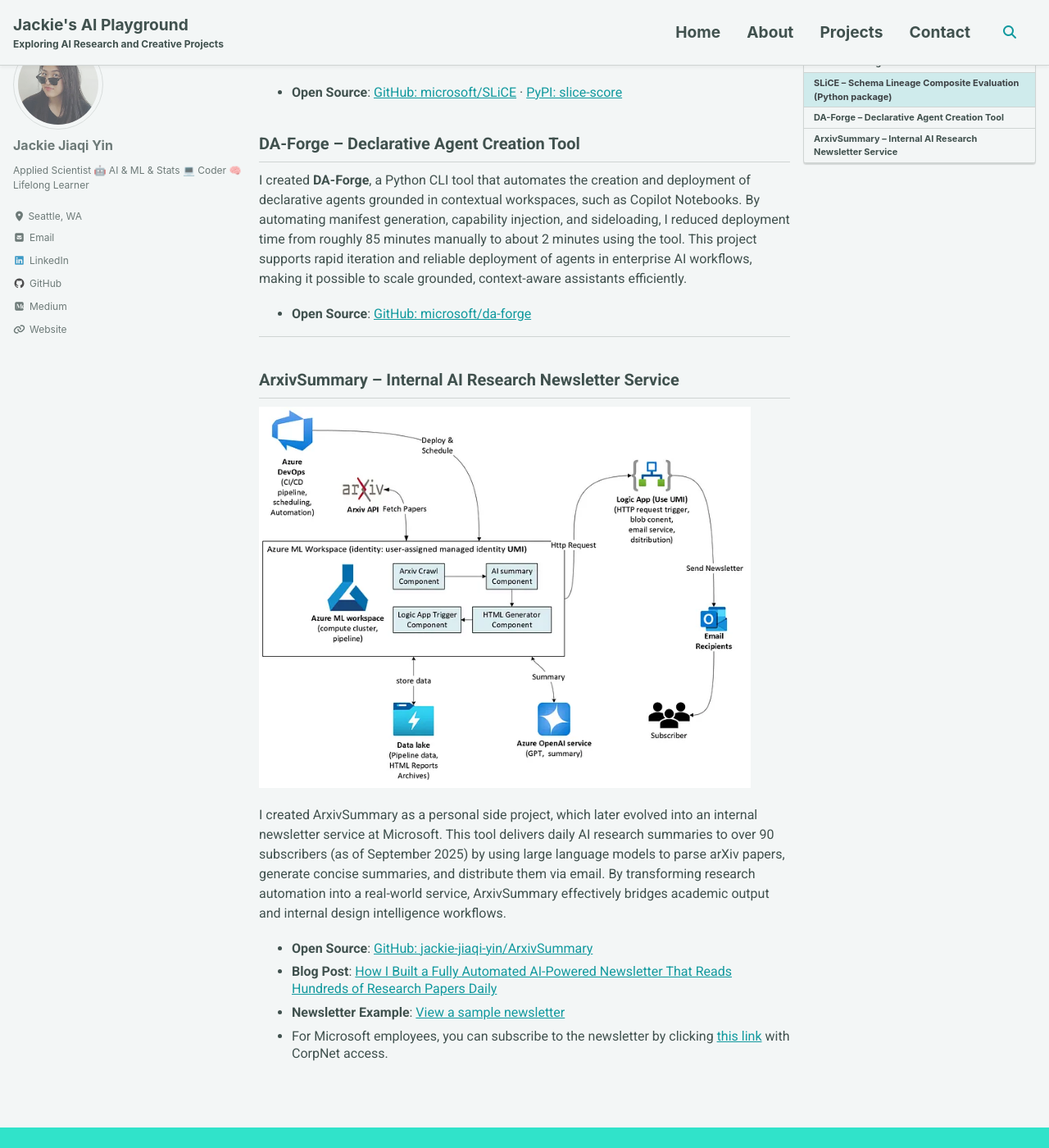
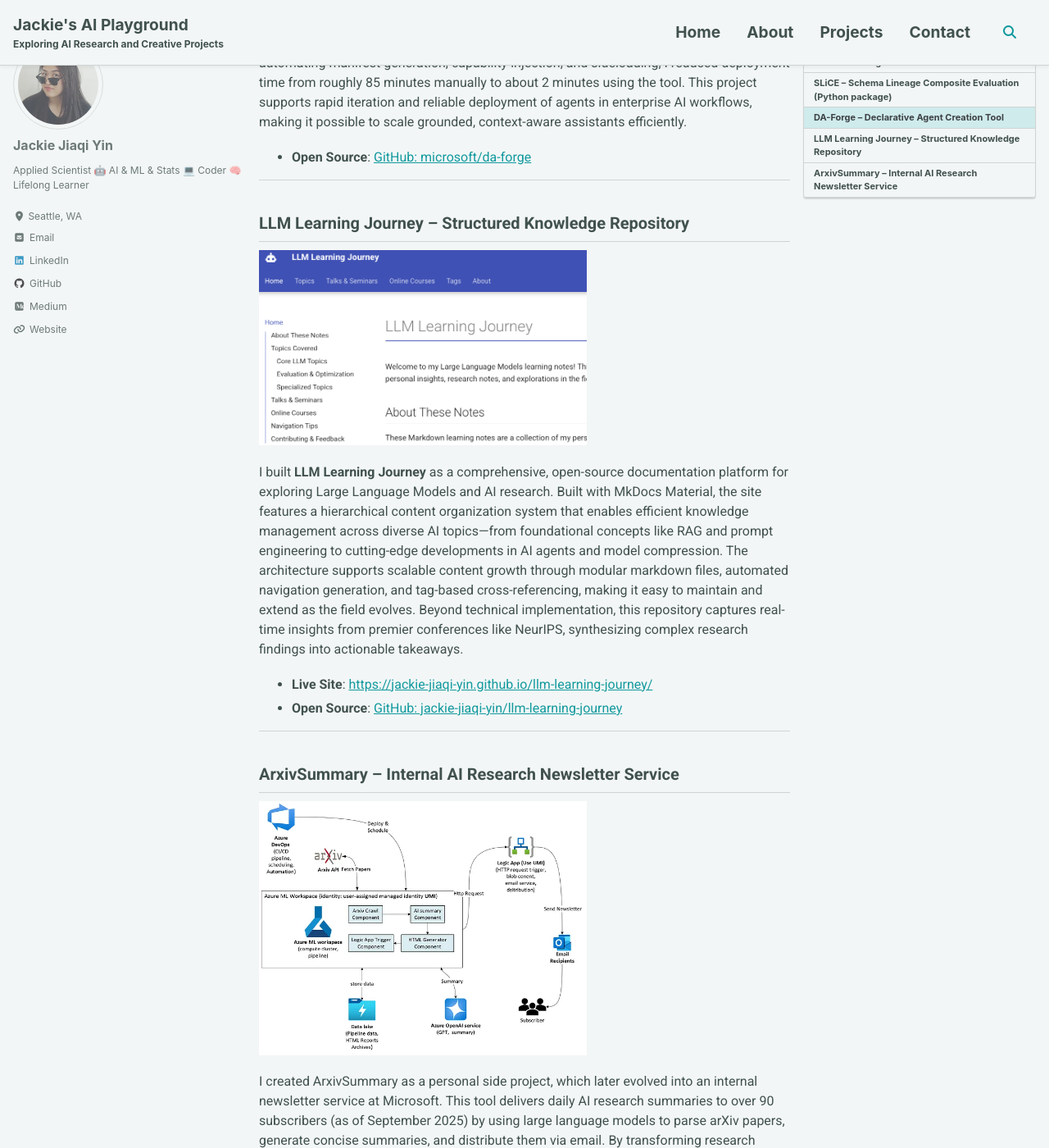
Before and after one commit to jackie-jiaqi-yin/jackie-jiaqi-yin.github.io, a Jekyll site: the page built from _pages/projects.md, in a window 1280 px wide and 1400 px high, scrolled down 1295 px. Shown: the whole window at 82% size. Built offline with Jekyll 4.4.1, drawn with Linux system fonts in a browser that asks for light colours; cached includes are drawn as plain includes.

Commit message:
Update project descriptions and add LLM Learning Journey section with new image

```diff
--- a/_pages/projects.md
+++ b/_pages/projects.md
@@ -10,7 +10,7 @@
 ---
 
 ## Schema Lineage Extraction at Scale
-<img src="/assets/images/projects/schemalineage.png" alt="schemaLineage" width="800">
+<img src="/assets/images/projects/schemalineage.png" alt="schemaLineage" width="400">
 
 I led the development of a novel framework to tackle semantic drift in enterprise data pipelines, where multilingual scripts often lose the connection between source metadata and downstream transformations. Our work automatically extracts fine-grained schema lineage from diverse pipeline scripts and introduces a new composite evaluation metric (SLiCE) along with a benchmark dataset of 1,700 manually annotated lineages. Through experiments across 12 language models (ranging from 1.3B to GPT-4 scale), we demonstrated that even a single reasoning trace with a 32B open-source model can approach GPT-series performance. This research was accepted at the **NeurIPS 2025** LLM Evaluation Workshop and the DL4C (Deep Learning for Code) Workshop, laying a foundation for trustworthy, large-scale data lineage extraction and evaluation in real enterprise settings—a key enabler for grounded AI/LLM systems working with business data.
 - **Paper Link**: [Schema Lineage Extraction at Scale: Multilingual Pipelines, Composite Evaluation, and Language-Model Benchmarks](https://arxiv.org/abs/2508.07179)
@@ -18,7 +18,7 @@
 
 
 ## SLiCE – Schema Lineage Composite Evaluation (Python package)
-<img src="/assets/images/projects/slice.png" alt="slice" width="600">
+<img src="/assets/images/projects/slice.png" alt="slice" width="300">
 
 I developed **SLiCE**, a Python package that implements the composite evaluation metric introduced in my schema lineage extraction research. This open-source tool enables researchers and practitioners to systematically assess the accuracy of schema-lineage extraction and leverages a new benchmark dataset for evaluating lineage extraction models. By providing a reusable, standardized way to evaluate complex lineage extraction tasks, SLiCE helps shift enterprise AI workflows from ad-hoc assessments to rigorous, reliable metrics.
 - **Open Source**: [GitHub: microsoft/SLiCE](https://github.com/microsoft/SLiCE) · [PyPI: slice-score](https://pypi.org/project/slice-score/)
@@ -31,8 +31,17 @@
 
 ---
 
+## LLM Learning Journey – Structured Knowledge Repository
+<img src="/assets/images/projects/llm-learning-journey.png" alt="LLM Learning Journey" width="400">
+
+I built **LLM Learning Journey** as a comprehensive, open-source documentation platform for exploring Large Language Models and AI research. Built with MkDocs Material, the site features a hierarchical content organization system that enables efficient knowledge management across diverse AI topics—from foundational concepts like RAG and prompt engineering to cutting-edge developments in AI agents and model compression. The architecture supports scalable content growth through modular markdown files, automated navigation generation, and tag-based cross-referencing, making it easy to maintain and extend as the field evolves. Beyond technical implementation, this repository captures real-time insights from premier conferences like NeurIPS, synthesizing complex research findings into actionable takeaways.
+- **Live Site**: [https://jackie-jiaqi-yin.github.io/llm-learning-journey/](https://jackie-jiaqi-yin.github.io/llm-learning-journey/)
+- **Open Source**: [GitHub: jackie-jiaqi-yin/llm-learning-journey](https://github.com/jackie-jiaqi-yin/llm-learning-journey)
+
+---
+
 ## ArxivSummary – Internal AI Research Newsletter Service
-<img src="/assets/images/projects/arxivsummary.jpg" alt="arxivSummary" width="600">
+<img src="/assets/images/projects/arxivsummary.jpg" alt="arxivSummary" width="400">
 
 I created ArxivSummary as a personal side project, which later evolved into an internal newsletter service at Microsoft. This tool delivers daily AI research summaries to over 90 subscribers (as of September 2025) by using large language models to parse arXiv papers, generate concise summaries, and distribute them via email. By transforming research automation into a real-world service, ArxivSummary effectively bridges academic output and internal design intelligence workflows.
 - **Open Source**: [GitHub: jackie-jiaqi-yin/ArxivSummary](https://github.com/jackie-jiaqi-yin/ArxivSummary)
```
Also changed, not shown: assets/images/projects/llm-learning-journey.png (added).
